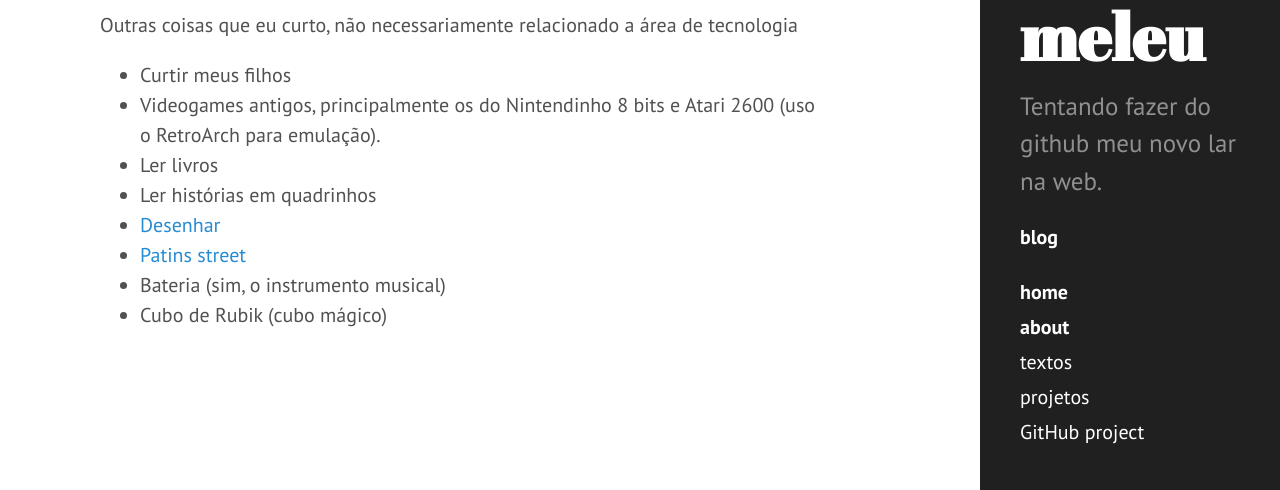
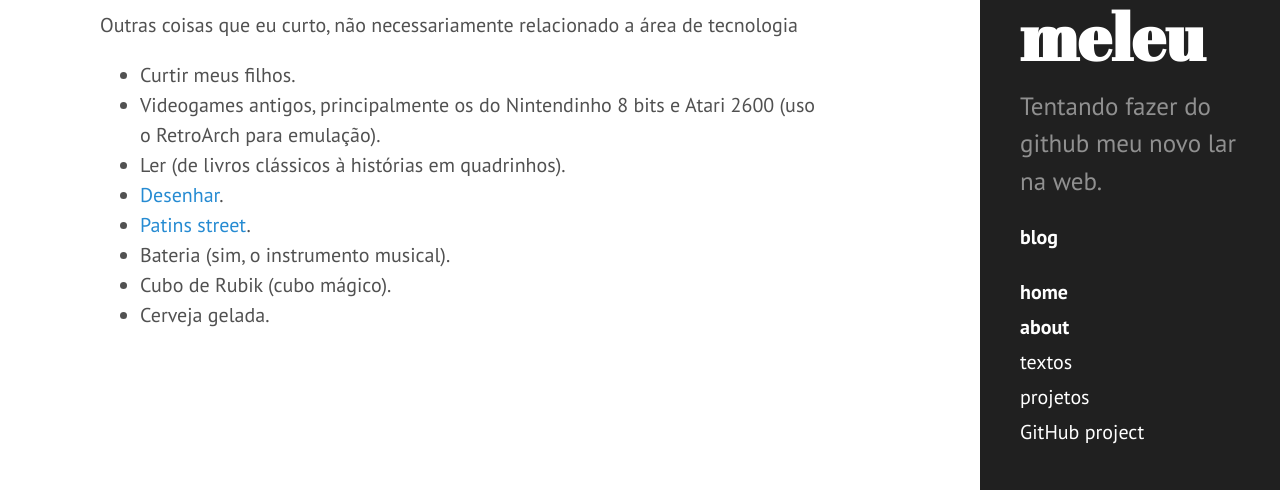
Before and after one commit to meleu/meleu.github.io, a Jekyll site: the page built from about.md, in a window 1280 px wide and 900 px high, scrolled down 828 px, cut to the strip 410-900 px from the top of the window. Built offline with Jekyll 4.4.1, drawn with Linux system fonts in a browser that asks for light colours.

Commit message:
Update about.md

```diff
--- a/about.md
+++ b/about.md
@@ -29,11 +29,11 @@ Desde Janeiro/2020, com o intuito de praticar tanto web design e como codificaç
 
 Outras coisas que eu curto, não necessariamente relacionado a área de tecnologia
 
-- Curtir meus filhos
+- Curtir meus filhos.
 - Videogames antigos, principalmente os do Nintendinho 8 bits e Atari 2600 (uso o RetroArch para emulação).
-- Ler livros
-- Ler histórias em quadrinhos
-- [Desenhar](https://meleuartblog.wordpress.com/)
-- [Patins street](https://www.youtube.com/watch?v=m2kTpd1C-as)
-- Bateria (sim, o instrumento musical)
-- Cubo de Rubik (cubo mágico)
+- Ler (de livros clássicos à histórias em quadrinhos).
+- [Desenhar](https://meleuartblog.wordpress.com/).
+- [Patins street](https://www.youtube.com/watch?v=m2kTpd1C-as).
+- Bateria (sim, o instrumento musical).
+- Cubo de Rubik (cubo mágico).
+- Cerveja gelada.
```
